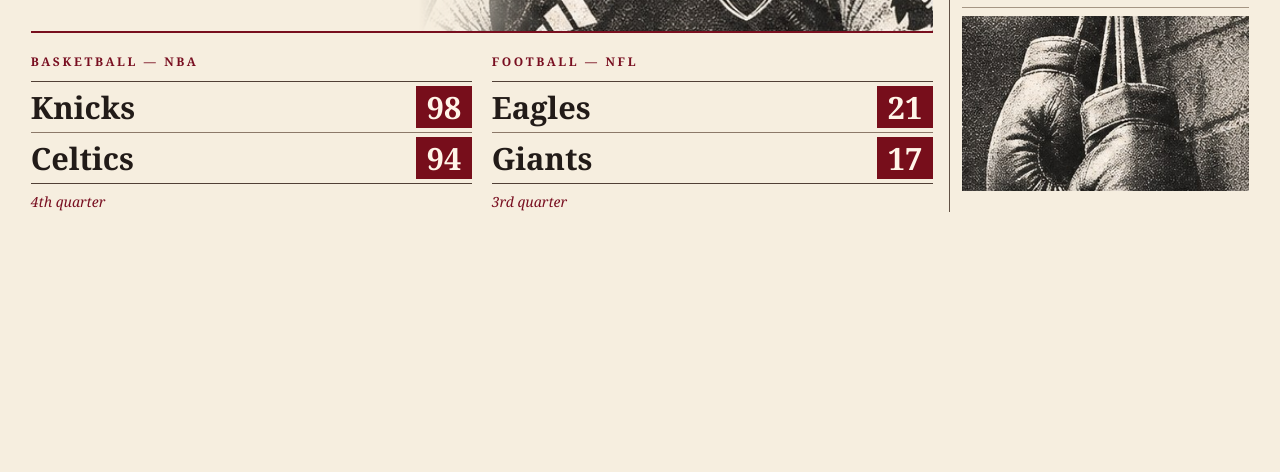
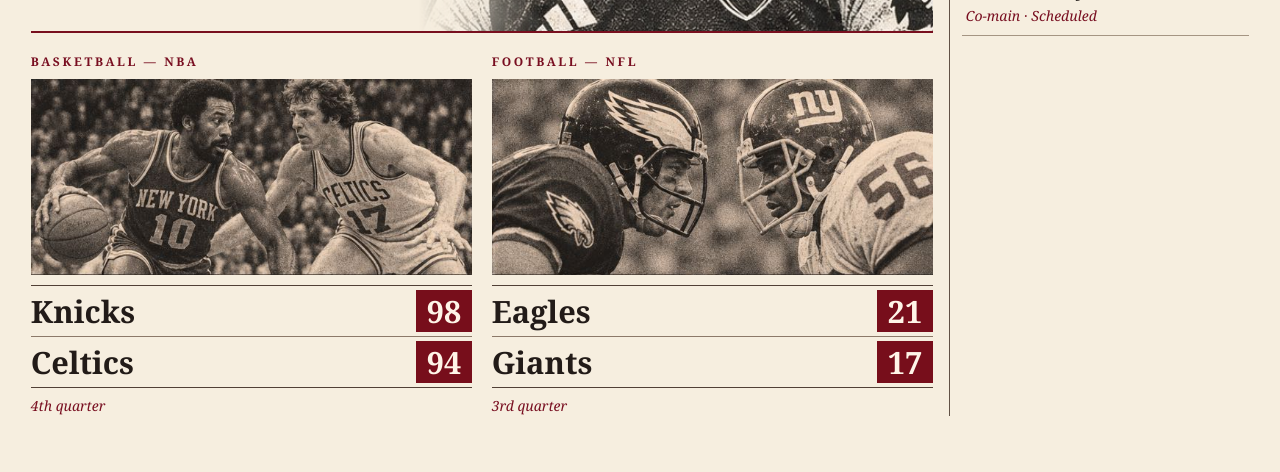
Before and after one commit to asn77s/SportsLive, a website: page public/index.html in a window 1280 px wide. Shown: the part 647-1119 px from the top of the page. Before the commit the page ends 915 px from the top, so only its background shows below. Drawn offline with Linux system fonts and the light colour scheme.

Commit message:
Illustrate each homepage matchup with vintage newspaper sports art

```diff
--- a/public/front.css
+++ b/public/front.css
@@ -21,3 +21,8 @@ body:has(#front:not([hidden])) main{padding-top:0}
 #front h2{display:flex;justify-content:space-between;align-items:center;margin:0;background:#780e20;color:#fff6e8;padding:5px 10px;font:italic bold clamp(22px,2.4vw,38px) Georgia}
 .spread aside p{font:bold clamp(17px,1.6vw,25px) Georgia;margin:0;padding:10px 4px;border-bottom:1px solid #a59583}.spread aside p em{display:block;font-weight:normal;margin-top:4px}.spread aside i{color:#780e20}.spread aside img{width:100%;max-height:175px;object-fit:cover;margin-top:8px}
 @media(max-width:720px){.edition{display:none}.spread{grid-template-columns:1fr}.spread aside{border:0;padding:0}.lead{min-height:300px}.sportlinks button{font-size:clamp(13px,3.5vw,19px)}#front small{font-size:10px;letter-spacing:.12em}.minis{gap:12px}.leadcopy{width:61%}#front h1{font-size:clamp(38px,9vw,62px)}}
+
+.match-art{display:block;aspect-ratio:2.25;background-image:url("art/matchups.jpg");background-size:200% 300%;background-repeat:no-repeat}
+.art-0{background-position:left top}.art-1{background-position:right top}.art-2{background-position:left center}.art-3{background-position:right center}.art-4{background-position:left bottom}.art-5{background-position:right bottom}
+.minis .match-art{margin-top:8px}.spread aside .match-art{float:left;width:36%;margin:0 10px 5px 0}.spread aside p{display:flow-root}
+@media(max-width:550px){.minis{grid-template-columns:1fr}.spread aside .match-art{width:42%}}
--- a/public/index.html
+++ b/public/index.html
@@ -3,7 +3,7 @@
 <main><section id="front" aria-label="Matchday front page">
 <div class="sportlinks" aria-label="Browse scores"><button data-open="Soccer">Soccer</button><button data-open="Football">Football</button><button data-open="Basketball">Basketball</button><button data-open="UFC">UFC</button><button data-open="Boxing">Boxing</button></div>
 <div class="spread"><div><div class="lead"><img src="art/arsenal.jpg" alt="Illustrated newspaper portrait of an Arsenal player celebrating"><div class="leadcopy"><small>Soccer — Premier League</small><h1>Arsenal edge Chelsea, 2–1 at 72′</h1><em>Demo scores</em><div class="lines"><div>Arsenal <strong>2</strong></div><div>Chelsea <strong>1</strong></div></div></div></div>
-<div class="minis"><section><small>Basketball — NBA</small><div class="lines"><div>Knicks <strong>98</strong></div><div>Celtics <strong>94</strong></div></div><em>4th quarter</em></section><section><small>Football — NFL</small><div class="lines"><div>Eagles <strong>21</strong></div><div>Giants <strong>17</strong></div></div><em>3rd quarter</em></section></div></div>
-<aside><h2>UFC <span>Fight card</span></h2><p>Rafael Torres <i>vs</i> Miles Carter <em>Main event · Scheduled</em></p><p>Ivy Chen <i>vs</i> Daria Volkova <em>Co-main · Scheduled</em></p><h2>Boxing <span>Fight card</span></h2><p>Elijah Moore <i>vs</i> Victor Reyes <em>Main event · Scheduled</em></p><p>Marcus Lane <i>vs</i> Jamal Brooks <em>Co-main · Scheduled</em></p><img src="art/gloves.jpg" alt="Boxing gloves in newsprint"></aside></div></section><section hidden class="days" aria-label="Choose day"><button data-step="-1" aria-label="Previous day">‹</button><button data-day="-1">Yesterday</button><button data-day="0">Today</button><button data-day="1">Tomorrow</button><label>Pick a date <input id="date" type="date" aria-label="Pick a date"></label><button data-step="1" aria-label="Next day">›</button></section>
+<div class="minis"><section><small>Basketball — NBA</small><span class="match-art art-0" role="img" aria-label="Illustrated Knicks and Celtics basketball matchup"></span><div class="lines"><div>Knicks <strong>98</strong></div><div>Celtics <strong>94</strong></div></div><em>4th quarter</em></section><section><small>Football — NFL</small><span class="match-art art-1" role="img" aria-label="Eagles and Giants players facing helmet to helmet"></span><div class="lines"><div>Eagles <strong>21</strong></div><div>Giants <strong>17</strong></div></div><em>3rd quarter</em></section></div></div>
+<aside><h2>UFC <span>Fight card</span></h2><p><span class="match-art art-2" role="img" aria-label="Illustrated UFC striking exchange"></span>Rafael Torres <i>vs</i> Miles Carter <em>Main event · Scheduled</em></p><p><span class="match-art art-3" role="img" aria-label="Illustrated grappling matchup"></span>Ivy Chen <i>vs</i> Daria Volkova <em>Co-main · Scheduled</em></p><h2>Boxing <span>Fight card</span></h2><p><span class="match-art art-4" role="img" aria-label="Illustrated boxing action"></span>Elijah Moore <i>vs</i> Victor Reyes <em>Main event · Scheduled</em></p><p><span class="match-art art-5" role="img" aria-label="Illustrated boxing face-off"></span>Marcus Lane <i>vs</i> Jamal Brooks <em>Co-main · Scheduled</em></p></aside></div></section><section hidden class="days" aria-label="Choose day"><button data-step="-1" aria-label="Previous day">‹</button><button data-day="-1">Yesterday</button><button data-day="0">Today</button><button data-day="1">Tomorrow</button><label>Pick a date <input id="date" type="date" aria-label="Pick a date"></label><button data-step="1" aria-label="Next day">›</button></section>
 <p hidden id="dateline"></p><section hidden id="board" aria-label="Scores by sport"></section>
 <section id="press" hidden><div class="pressbar">MATCHDAY PRESS</div><h1 id="headline"></h1><div class="filters"><label>Sport <select id="sport"></select></label><label><span id="entity">Team</span> <select id="team"></select></label></div><article id="story"></article></section></main></body></html>
```
Also changed, not shown: public/art/matchups.jpg (added).
